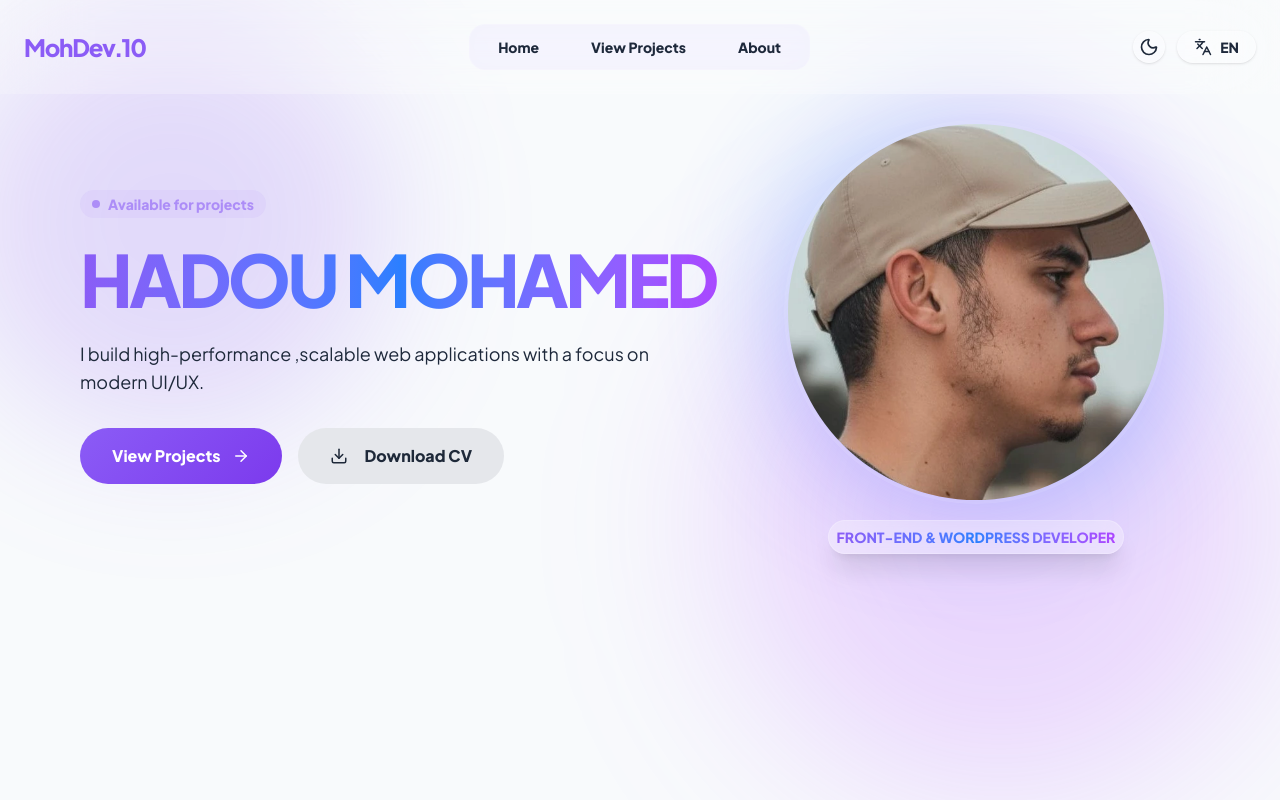
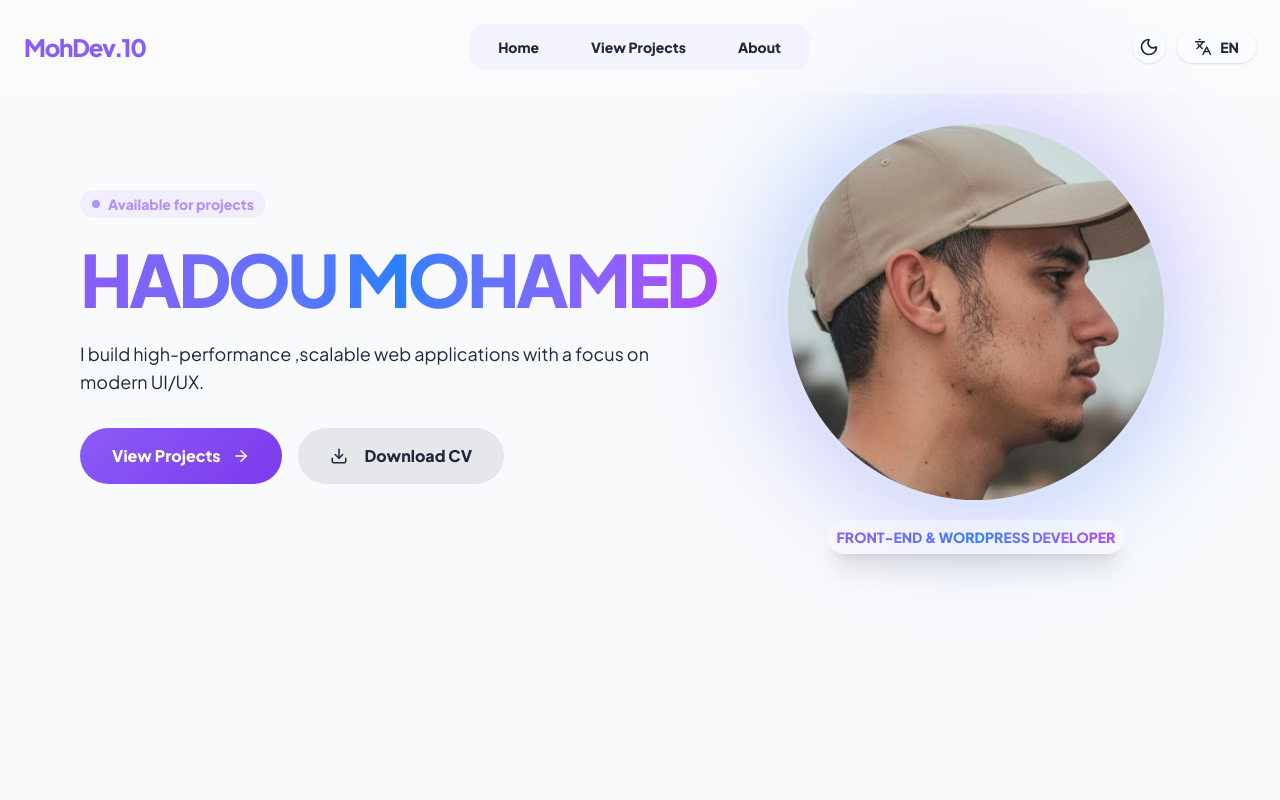
Before and after one commit to moh-dev10/my-portfolio, a React (Vite) app: page / in a window 1280 px wide. Shown: the top 800 px of the page. Built offline with nearby package versions, Linux system fonts and the light colour scheme.

Commit message:
:perf:remove background animation component to imporove performance

```diff
--- a/src/App.jsx
+++ b/src/App.jsx
@@ -9,7 +9,7 @@ const Home = lazy(() => import('./pages/Home'));
 const AboutMe = lazy(() => import('./pages/AboutMe'));
 const Projects = lazy(() => import('./pages/Projects'));
 const Contact = lazy(() => import('./pages/Contact'));
-import BackgroundAnimation from './components/BackgroundAnimation';
+// import BackgroundAnimation from './components/BackgroundAnimation';
 import { useLocation } from 'react-router-dom';
 import { motion, AnimatePresence } from 'framer-motion';
 import { PageTransition } from './components/PageTransition';
@@ -37,9 +37,10 @@ useEffect(() => {
 
         <main>
 
-          <BackgroundAnimation/>
+          {/* <BackgroundAnimation/> */}
 
          <Header />
+
 <AnimatePresence mode='wait'>
        <Suspense fallback={<div className="loading-spinner">Loading...</div>}>
 
--- /dev/null
+++ b/src/components/hero.animations.js
@@ -0,0 +1,15 @@
+ export const containerVariants = {
+    hidden: { opacity: 0},
+    visible: { opacity: 1,
+      transition:
+      { staggerChildren: 0.4 } }
+  };
+
+  export const itemVariants = {
+    hidden: { opacity: 0 , y: 20 },
+    visible: { opacity: 1 , y: 0,
+      transition :{
+         duration: 0.8,
+         ease: [0.22, 1, 0.36, 1]}
+    },
+  };
--- a/src/components/sections/Hero.jsx
+++ b/src/components/sections/Hero.jsx
@@ -6,26 +6,11 @@ import Container from '../Container';
 import { delay,  scale ,LazyMotion, domAnimation, m} from 'framer-motion';
 import heroImg from '/images/profileImg.webp';
 import { Link } from 'react-router-dom'
-
+import { containerVariants, itemVariants } from '../hero.animations.js';
 const Hero = () => {
   const { t } = useTranslation();
 
-  // إعدادات الحركة
-  const containerVariants = {
-    hidden: { opacity: 0},
-    visible: { opacity: 1,
-      transition:
-      { staggerChildren: 0.4 } }
-  };
 
-  const itemVariants = {
-    hidden: { opacity: 0 , y: 20 },
-    visible: { opacity: 1 , y: 0,
-      transition :{
-         duration: 0.8,
-         ease: [0.22, 1, 0.36, 1]}
-    },
-  };
 
   return (
     <section id='hero' className=' min-h-screen '>
@@ -43,28 +28,25 @@ const Hero = () => {
             {/* badge */}
             <m.div className='flex  items-center  text-brand text-sm bg-brand/10 dark:bg-brand/40 w-max px-3 py-1 rounded-full
             font-black animate-pulse'
-            initial="hidden"
-            animate="visible"
-            variants={itemVariants}
             >
               <span className=' flex items-center w-2 h-2 bg-brand rounded-full me-2'></span>
               {t('hero_badge')}
             </m.div>
             {/* title */}
-            <m.h1 className='text-4xl sm:text-6xl md:text-7xl
+            <h1 className='text-4xl sm:text-6xl md:text-7xl
             bg-clip-text text-transparent bg-gradient-to-r from-brand via-blue-500 to-purple-500
              font-extrabold tracking-tighter leading-tight '
-            variants={itemVariants}>
+            >
               {t('hero_title')}
-            </m.h1>
+            </h1>
             {/* description */}
-            <m.p className='text-sm sm:text-lg max-w-xl mb-8 '
-            variants={itemVariants}>
+            <p className='text-sm sm:text-lg max-w-xl mb-8 '
+            >
               {t('hero_desc')}
-            </m.p>
+            </p>
 
             {/* buttons */}
-            <m.div className=' space-y-4'
+            <m.div className='space-y-4'
             variants={itemVariants}>
               <div className='flex flex-col  items-center md:items-start md:flex-row md:flex-wrap gap-4'
               >
@@ -122,8 +104,8 @@ const Hero = () => {
                   border border-white/20 dark:border-slate-400/50
                   rounded-full p-2 shadow-xl  max-w-fit mx-auto px-2 py-1'>
 
-             <span className='text-sm font-bold md:text-sm font-bold
-             bg-clip-text text-transparent bg-gradient-to-r from-brand via-blue-500 to-purple-500 dark:text-brand-dark uppercase'>
+             <span className='text-sm font-bold md:text-sm
+             bg-clip-text text-transparent bg-linear-to-r from-brand via-blue-500 to-purple-500 dark:text-brand-dark uppercase'>
               Front-End & WordPress Developer
               </span>
 
--- a/src/pages/Projects.jsx
+++ b/src/pages/Projects.jsx
@@ -27,7 +27,7 @@ const Projects = () => {
                          viewport={{ once: true }}
                          transition={{ duration: 0.5 }}
                         >
-                        <ProjectCard id={project.id} project={project} />
+                        <ProjectCard key={project.id} project={project} />
                        </m.div>
                ))}
            </div>
```
